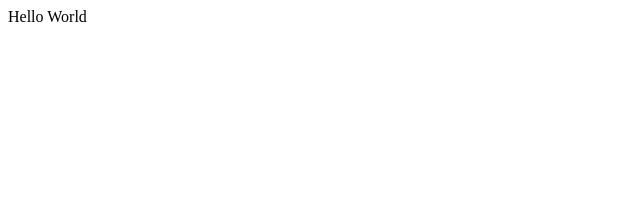
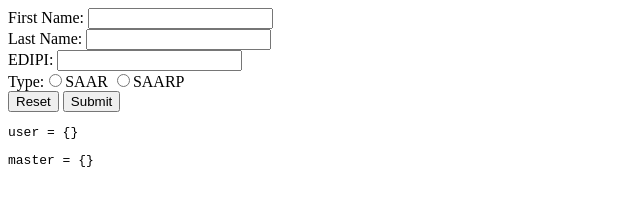
Before and after one commit to arilandau/angularjs, a website: page public_html/index.html in a window 1280 px wide. Shown: the whole page, without its empty margins (0-640 px from the left). Drawn offline with nearby package versions, Linux system fonts and the light colour scheme; some packages are replaced by stand-ins of ours.

Commit message:
skeleton form

```diff
--- a/public_html/js/controllers.js
+++ b/public_html/js/controllers.js
@@ -3,6 +3,19 @@ var helloWorldControllers = angular.module('helloWorldControllers', []);
 helloWorldControllers.controller('MainCtrl', ['$scope', '$location', '$http',
     function MainCtrl($scope, $location, $http) {
         $scope.message = 'Hello World';
+        $scope.master = {};
+
+        $scope.submit = function(user) {
+          $scope.master = angular.copy(user);
+          console.log("final user", $scope.master)
+        };
+
+        $scope.reset = function() {
+          $scope.user = angular.copy($scope.master);
+        };
+
+        $scope.reset();
+
     }]);
 
 
--- a/public_html/partials/main.html
+++ b/public_html/partials/main.html
@@ -11,6 +11,25 @@ and open the template in the editor.
         <meta name="viewport" content="width=device-width, initial-scale=1.0">
     </head>
     <body>
-        <div>{{message}}</div>
+        <!-- <div>{{message}}</div> -->
+
+        <div ng-controller="MainCtrl">
+            <form name="form" novalidate>
+              <label>First Name: <input type="text" form="first_name" ng-model="user.first_name" required /></label><br />
+
+              <label>Last Name: <input type="text" form="last_name" ng-model="user.last_name" required /></label><br />
+
+              <label>EDIPI: <input type="text" ng-model="user.edipi" ng-maxlength="10" required /></label><br />
+
+              Type:<label><input type="radio" ng-model="user.saar_type" value="SAAR" />SAAR</label>
+              <label><input type="radio" ng-model="user.saar_type" value="SAARP" />SAARP</label><br />
+
+              <input type="button" ng-click="reset()" value="Reset" />
+
+              <input type="submit" ng-click="submit(user)" value="Submit" />
+            </form>
+            <pre>user = {{user | json }}</pre>
+            <pre>master = {{master | json}}</pre>
+          </div>
     </body>
 </html>
```
